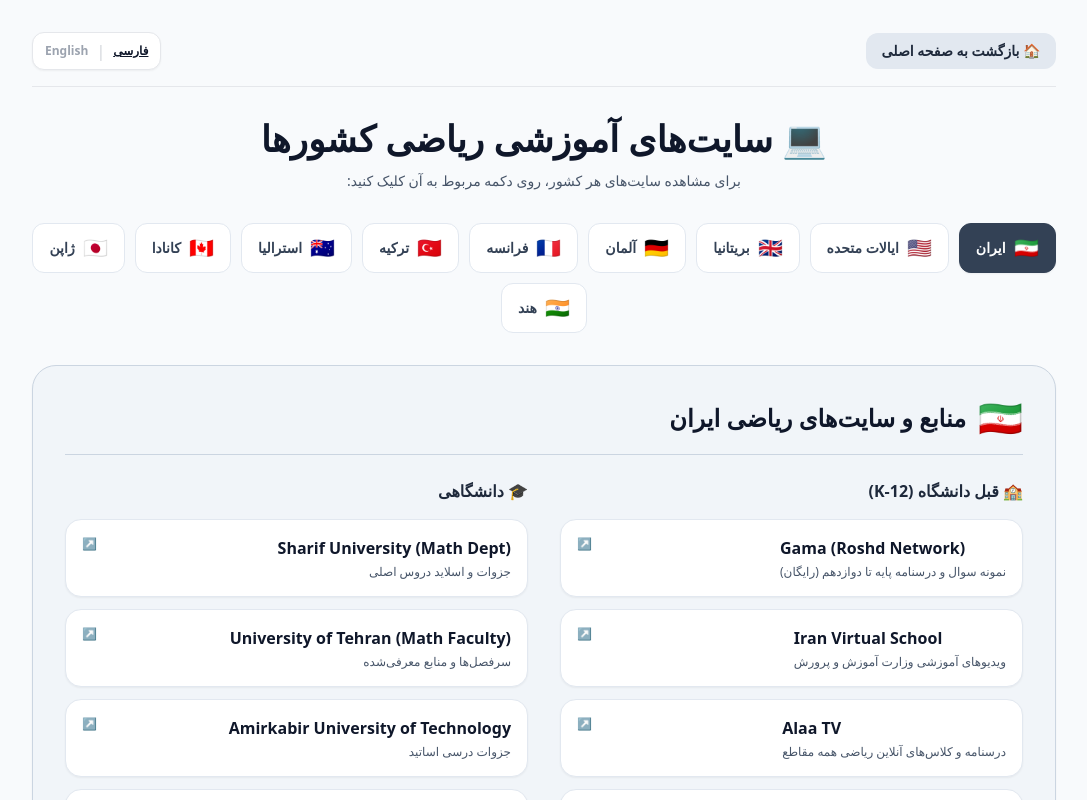
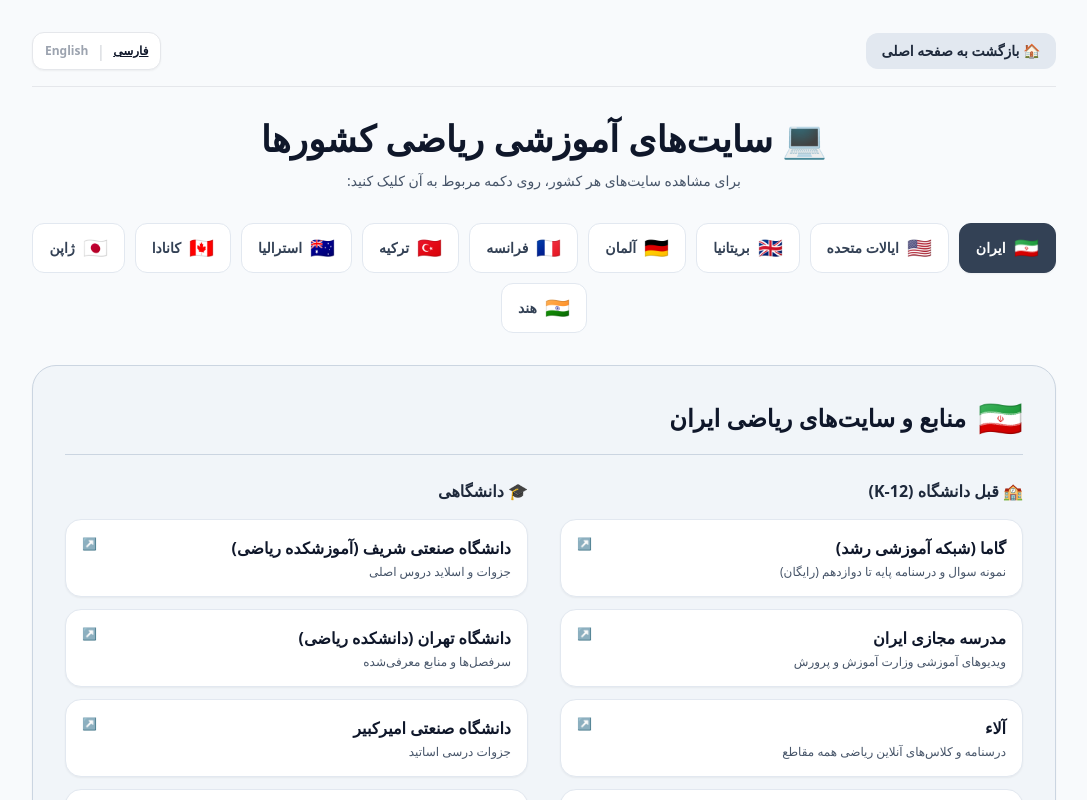
Before and after one commit to Hmohammadiz633/International-Mathematics-Site, a Next.js app: page /math-sites in a window 1280 px wide. Shown: the top 800 px of the page, without its empty margins (96-1183 px from the left). Built offline with nearby package versions, Linux system fonts and the light colour scheme.

Commit message:
Update page.js

```diff
--- a/app/math-sites/page.js
+++ b/app/math-sites/page.js
@@ -113,7 +113,7 @@ const MATH_SITES_DATA = [
     university: [
       { nameFa: 'ریاضی دانشگاه بوغازچی', nameEn: 'Boğaziçi University Math', descFa: 'اسلاید و جزوه به انگلیسی/ترکی', descEn: 'Lecture slides and notes in English/Turkish', url: 'https://math.boun.edu.tr' },
       { nameFa: 'ریاضی دانشگاه خاورمیانه (METU)', nameEn: 'METU Math Department', descFa: 'برنامه درسی و منابع پیشنهادی دانشگاه خاورمیانه', descEn: 'Syllabi and course material from METU', url: 'https://math.metu.edu.tr' },
-      { nameFa: 'ریاضی دانشگاه فنی استانبول (İTÜ)', nameEn: 'Istanbul Technical University Math', descFa: 'جزوات درسی ریاضی دانشگاه فنی استانبول', descEn: 'Academic math notes from ITU', url: 'https://www.math.itu.edu.tr' },
+      { nameFa: 'ریاضی دانشگاه فنی استانبول (İTÜ)', nameEn: 'Istanbul Technical University Math', descFa: 'جزوات درسی ریاضی دانشگاه فنی استانبول', descEn: 'Academic math notes from ITU', url: 'https://math.itu.edu.tr' },
       { nameFa: 'دانشگاه سابانجی', nameEn: 'Sabancı University', descFa: 'دوره‌های آنلاین آزاد و برنامه‌های آکادمیک', descEn: 'Open online courses and university math programs', url: 'https://www.sabanciuniv.edu' }
     ]
   },
@@ -189,6 +189,7 @@ export default function MathSitesPage() {
   const [selectedCountry, setSelectedCountry] = useState(MATH_SITES_DATA[0]);
 
   const isFa = lang === 'fa';
+  const isIran = selectedCountry.id === 'iran';
 
   return (
     <main dir={isFa ? 'rtl' : 'ltr'} className="min-h-screen bg-slate-50 text-slate-900 font-sans p-4 md:p-8 antialiased">
@@ -285,12 +286,12 @@ export default function MathSitesPage() {
                         className="p-4 bg-white hover:bg-slate-200/60 border border-slate-200 hover:border-slate-400 rounded-2xl transition group flex items-start justify-between shadow-sm"
                       >
                         <div>
-                          {/* نام سایت همیشه انگلیسی است */}
-                          <div className="font-bold text-slate-900 group-hover:underline text-sm md:text-base dir-ltr text-left">
-                            {site.nameEn}
+                          {/* برای ایران نام فارسی/انگلیسی بر اساس زبان صفحه، برای بقیه کشورها همیشه نام انگلیسی از چپ به راست */}
+                          <div className={`font-bold text-slate-900 group-hover:underline text-sm md:text-base ${isIran ? '' : 'dir-ltr text-left'}`}>
+                            {isIran ? (isFa ? site.nameFa : site.nameEn) : site.nameEn}
                           </div>
-                          {/* توضیحات همچنان فارسی/انگلیسی است */}
-                          <div className="text-xs text-slate-600 mt-1">
+                          {/* توضیحات همچنان فارسی/انگلیسی از راست به چپ */}
+                          <div className="text-xs text-slate-600 mt-1 dir-rtl text-right">
                             {isFa ? site.descFa : site.descEn}
                           </div>
                         </div>
@@ -317,12 +318,12 @@ export default function MathSitesPage() {
                         className="p-4 bg-white hover:bg-slate-200/60 border border-slate-200 hover:border-slate-400 rounded-2xl transition group flex items-start justify-between shadow-sm"
                       >
                         <div>
-                          {/* نام سایت همیشه انگلیسی است */}
-                          <div className="font-bold text-slate-900 group-hover:underline text-sm md:text-base dir-ltr text-left">
-                            {site.nameEn}
+                          {/* برای ایران نام فارسی/انگلیسی بر اساس زبان صفحه، برای بقیه کشورها همیشه نام انگلیسی از چپ به راست */}
+                          <div className={`font-bold text-slate-900 group-hover:underline text-sm md:text-base ${isIran ? '' : 'dir-ltr text-left'}`}>
+                            {isIran ? (isFa ? site.nameFa : site.nameEn) : site.nameEn}
                           </div>
-                          {/* توضیحات همچنان فارسی/انگلیسی است */}
-                          <div className="text-xs text-slate-600 mt-1">
+                          {/* توضیحات همچنان فارسی/انگلیسی از راست به چپ */}
+                          <div className="text-xs text-slate-600 mt-1 dir-rtl text-right">
                             {isFa ? site.descFa : site.descEn}
                           </div>
                         </div>
```
